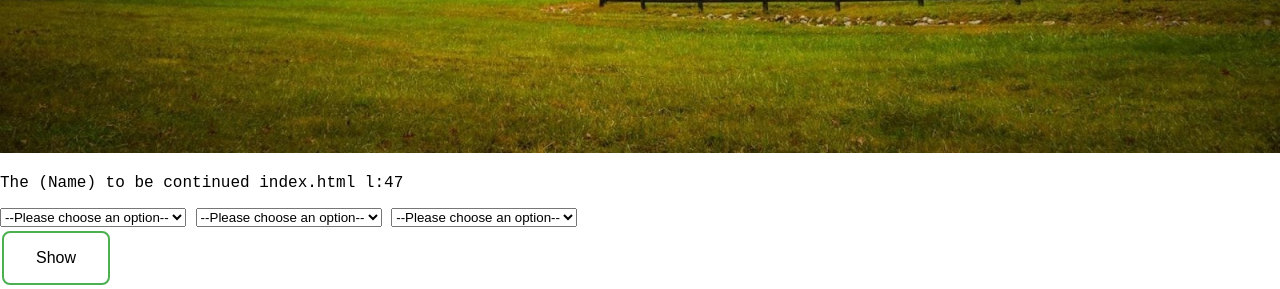
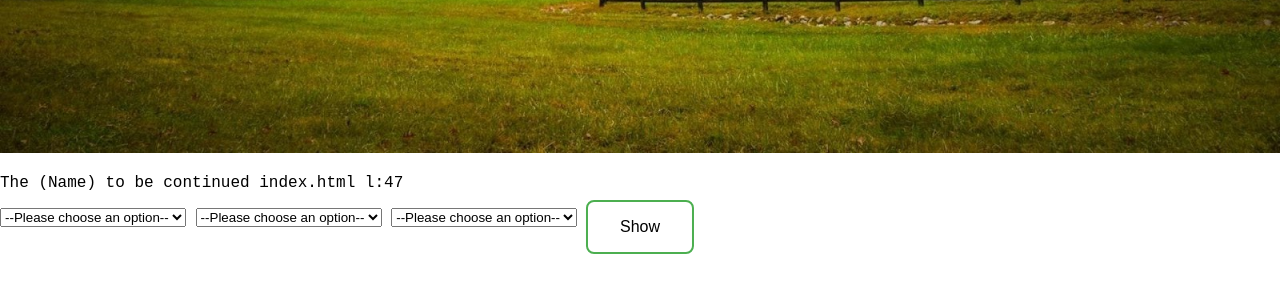
Before and after one commit to Eduart2001/P2_Harold_3, a Flask app: page / in a window 1280 px wide. Shown: the part 616-905 px from the top of the page. After the commit the page ends 870 px from the top, so only its background shows below. Run offline with Flask 2, Linux system fonts and the light colour scheme; data comes from the database, SQL or seed files in the repository; some libraries are stand-ins or nearby versions.

Commit message:
centered button

```diff
--- a/farm/farm/static/css/main.css
+++ b/farm/farm/static/css/main.css
@@ -59,6 +59,7 @@ header{
     cursor: pointer;
 }
 .button1 {
+    text-align: center;
     background-color: white;
     color: black;
     border: 2px solid #4CAF50;
@@ -67,7 +68,13 @@ header{
     background-color: #4CAF50;
     color: white;
 }
-
 .button1 {
     border-radius: 8px;
 }
+.center {
+    margin: 0;
+    position: absolute;
+    left: 50%;
+    -ms-transform: translate(-50%, -50%);
+    transform: translate(-50%, -50%);
+  }
--- a/farm/farm/templates/index.html
+++ b/farm/farm/templates/index.html
@@ -73,7 +73,9 @@
                 {%endfor%}
             </select>
         </div>
-        <button class="button button1" onClick="graphic_creation(document.getElementById('graph-select').value)">Show</button><!--Bouton pour montrer le graphique-->
+        <div class="center">
+            <button class="button button1" onClick="graphic_creation(document.getElementById('graph-select').value)">Show</button><!--Bouton pour montrer le graphique-->
+          </div>
         <!--<p id="demo"></p>-->
     <canvas id="graphique" width="25px" height="10px"></canvas>
     {%endblock%}
```
